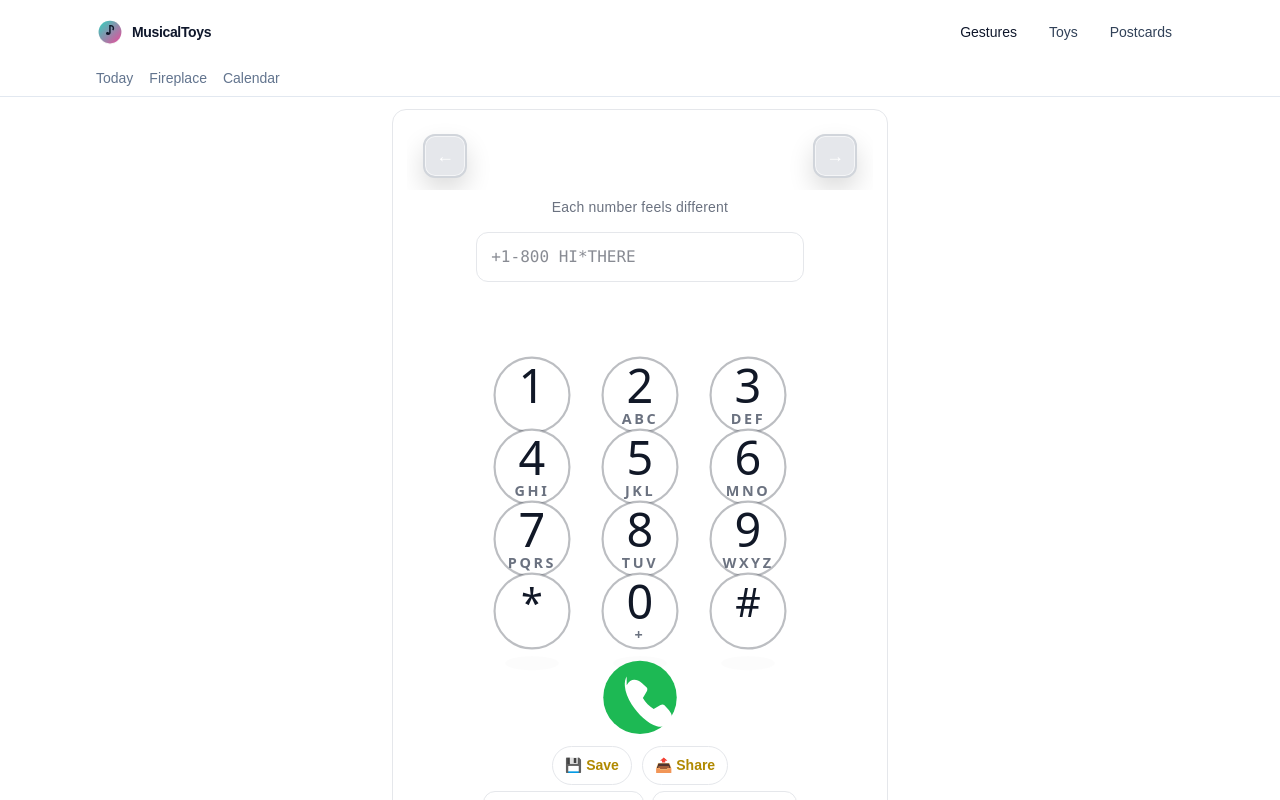
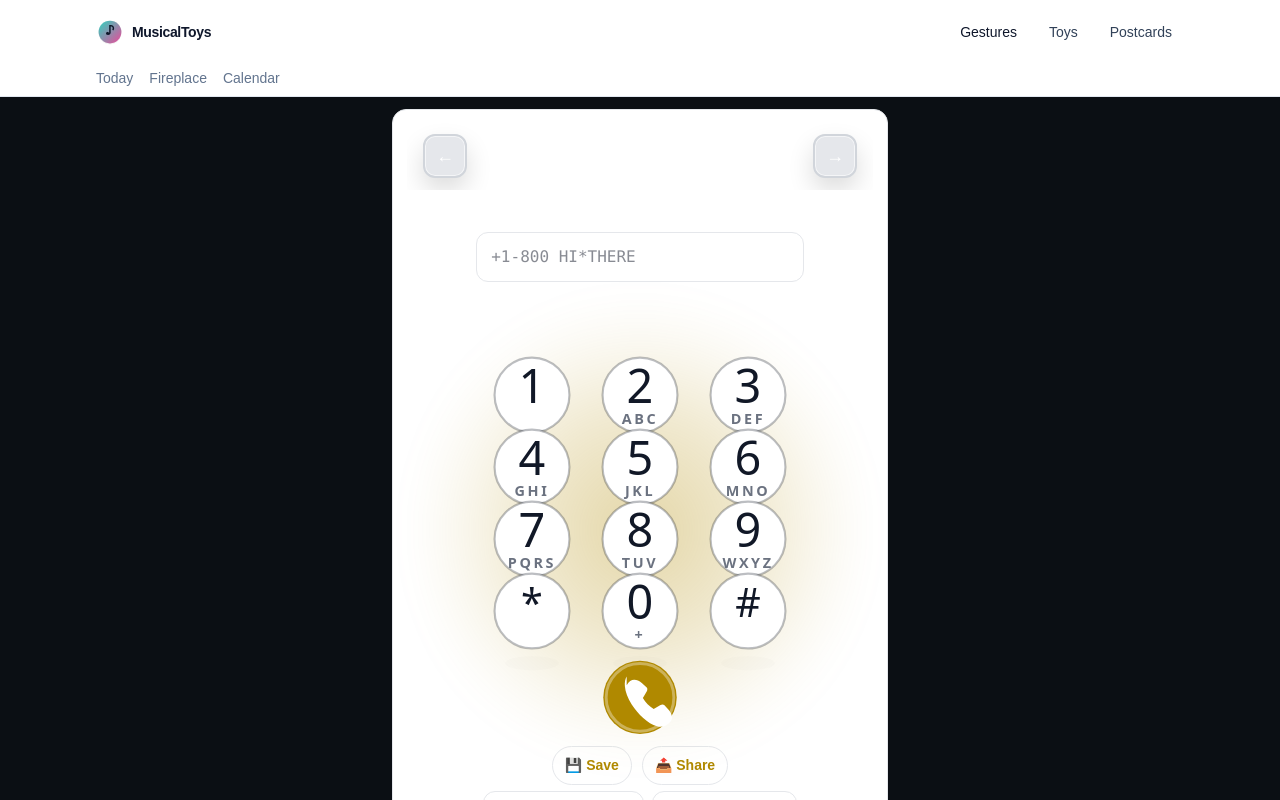
Before and after one commit to andreyeremichev/musicaltoys, a Next.js app: page /toys/tone-dial in a window 1280 px wide. Shown: the top 800 px of the page. Built offline with nearby package versions, Linux system fonts and the light colour scheme.

Commit message:
ToneDial: dark velvet stage, gold halo, stable export for pulse/glow/confetti, synced export captions

```diff
--- a/app/toys/tone-dial/page.tsx
+++ b/app/toys/tone-dial/page.tsx
@@ -22,7 +22,11 @@ const IOS = {
   major: "#B08900", // Brighter (BbMajor) — use your previous “gold”
   minor: "#1E7B45", // Darker (Cminor) — use your previous “minor”
 };
-
+const STAGE = {
+  bg: "#0b0f14",          // deep velvet
+  vignette: "#000000",   // for radial fade
+  halo: "rgba(176, 137, 0, 0.35)", // gold halo (matches IOS.major)
+};
 type TrailMode = "pulse" | "glow" | "confetti";
 
 /* =========================
@@ -627,12 +631,23 @@ export default function ToneDialPage() {
     0 6px 14px rgba(0, 0, 0, 0.18),
     inset 0 0 0 1px rgba(0, 0, 0, 0.06) !important;
 }
-    /* ToneDial: darker header strip so arrows read */
+   /* ToneDial: header on dark velvet */
 [data-tonedial="1"] header,
 [data-tonedial="1"] .toy-nav,
 [data-tonedial="1"] .toy-nav-header {
-  background: #f1f3f5 !important; /* subtle neutral gray */
-  border-bottom: 1px solid #d1d5db !important;
+  background: rgba(255, 255, 255, 0.92) !important;
+  border-bottom: 1px solid rgba(0, 0, 0, 0.12) !important;
+  backdrop-filter: blur(6px);
+}
+  /* ToneDial: dark velvet vignette */
+[data-tonedial="1"] {
+  background:
+    radial-gradient(
+      120% 120% at 50% 10%,
+      rgba(255, 255, 255, 0.06) 0%,
+      rgba(0, 0, 0, 0.65) 55%,
+      #000000 100%
+    );
 }
       `;
     const el = document.createElement("style");
@@ -1511,6 +1526,21 @@ setShowDegreesStrip(true);
       const liveH = Math.max(2, Math.floor(rect.height));
       const clone = svgEl.cloneNode(true) as SVGSVGElement;
 
+// EXPORT SAFETY: iOS can fail to load SVG-as-image when root has CSS filter/drop-shadow
+try {
+  clone.removeAttribute("style");
+  // keep overflow visible if you need it
+  clone.style.overflow = "visible";
+} catch {}
+try {
+  clone.querySelectorAll("[style]").forEach((el) => {
+    const s = (el as HTMLElement).getAttribute("style") || "";
+    if (s.includes("drop-shadow") || s.includes("filter:")) {
+      (el as HTMLElement).setAttribute("style", s.replace(/filter:[^;]+;?/g, ""));
+    }
+  });
+} catch {}
+
       // remove overlay paths + embers + pulse
       clone.querySelectorAll('[data-ov="1"]').forEach((p) => p.remove());
       const embersClone = clone.querySelector("#embers");
@@ -1763,6 +1793,7 @@ if (tok.kind === "rest") continue;
           <svg xmlns="http://www.w3.org/2000/svg" viewBox="0 0 100 115" width="${liveW}" height="${liveH}" shape-rendering="geometricPrecision">
             ${trailMode.startsWith("glow") ? filterBlock : ""}
             ${path ? `<path d="${path}" fill="none" stroke="${activeColor}" stroke-width="${strokeWidth}" stroke-linecap="round" stroke-linejoin="round" ${trailMode.startsWith("glow") ? `filter="url(#vt-glow)"` : ""} />` : ""}
+
             </svg>
         `;
       }
@@ -1900,6 +1931,54 @@ ctx.scale(s * SCALE, s * SCALE);
       }
 
       const srcStrE = (raw || "").toUpperCase();
+      // Map each token index -> character index in srcStrE (so export can highlight +/#/* too)
+const tokenToCharIdxE: number[] = new Array(tokens.length).fill(-1);
+{
+  let ci = 0;
+  for (let ti = 0; ti < tokens.length; ti++) {
+    const tok = tokens[ti];
+    // advance to next non-space character
+    while (ci < srcStrE.length && srcStrE[ci] === " ") ci++;
+
+    // find the next matching character for this token
+    while (ci < srcStrE.length) {
+      const ch = srcStrE[ci];
+
+      if (ch === " ") {
+        ci++;
+        continue;
+      }
+
+      // token matching
+      if (tok.kind === "intro" && ch === "+") break;
+      if (tok.kind === "resolve" && ch === "#") break;
+      if (tok.kind === "toggle" && ch === "*") break;
+      if (tok.kind === "rest" && ch === "-") break;
+
+      if (tok.kind === "deg" || tok.kind === "chroma") {
+        if (/[A-Z]/.test(ch)) {
+          if ((tok as any).srcChar && (tok as any).srcChar === ch) break;
+          // letters should generally match srcChar; if not present, still accept
+          if (!(tok as any).srcChar) break;
+        }
+        if (/[0-9]/.test(ch)) {
+          // special: 0 becomes rest when zeroPolicy=rest
+          if (ch === "0" && zeroPolicy === "rest" && tok.kind !== "rest") {
+            ci++;
+            continue;
+          }
+          break;
+        }
+      }
+
+      // not matching, skip this char
+      ci++;
+    }
+
+    tokenToCharIdxE[ti] = ci < srcStrE.length ? ci : -1;
+    if (ci < srcStrE.length) ci++;
+  }
+}
       const playableE = tokens.filter((t) => t.kind === "deg" || t.kind === "chroma");
       const p2cE: number[] = [];
       {
@@ -1921,7 +2000,7 @@ ctx.scale(s * SCALE, s * SCALE);
         }
       }
 
-      function drawExportCaption(ctx: CanvasRenderingContext2D, activePlayable: number, showBottom: boolean) {
+      function drawExportCaption(ctx: CanvasRenderingContext2D, activeCharIndex: number, showBottom: boolean) {
         const src = (raw || "").toUpperCase().split("");
         const playable = tokens.filter((t) => t.kind === "deg" || t.kind === "chroma");
 
@@ -1968,7 +2047,7 @@ ctx.scale(s * SCALE, s * SCALE);
         const totalW = widths.reduce((a, b) => a + b, 0);
         let x = capX + Math.max(0, (capW - totalW) / 2);
 
-        const activeChar = activePlayable >= 0 && activePlayable < p2cE.length ? p2cE[activePlayable] : -1;
+        const activeChar = activeCharIndex;
 
         // top line
         for (let i = 0; i < disp.length; i++) {
@@ -2066,10 +2145,51 @@ ctx.scale(s * SCALE, s * SCALE);
         const dtSec = lastTs ? (nowTs - lastTs) / 1000 : 1 / FPS;
         lastTs = nowTs;
 
-        c.fillStyle = IOS.pageBg;
+        // --- STAGE: velvet background (match Live) ---
+c.fillStyle = STAGE.bg;
 c.fillRect(0, 0, canvas.width, canvas.height);
 
+// Vignette / soft top light (match your CSS radial)
+{
+  const cx = canvas.width * 0.5;
+  const cy = canvas.height * 0.10;
+  const r0 = 0;
+  const r1 = Math.max(canvas.width, canvas.height) * 0.85;
+
+  const g = c.createRadialGradient(cx, cy, r0, cx, cy, r1);
+  g.addColorStop(0.0, "rgba(255,255,255,0.06)");
+  g.addColorStop(0.55, "rgba(0,0,0,0.65)");
+  g.addColorStop(1.0, "rgba(0,0,0,1)");
+
+  c.fillStyle = g;
+  c.fillRect(0, 0, canvas.width, canvas.height);
+}
+// --- STAGE: gold halo behind keypad (match Live) ---
+{
+  const cx = (drawX + drawW / 2) * SCALE;
+  const cy = (drawY + drawH / 2) * SCALE;
+
+  // Big soft halo radius
+  const rOuter = Math.max(drawW, drawH) * SCALE * 0.72;
+  const rInner = rOuter * 0.12;
+
+  const halo = c.createRadialGradient(cx, cy, rInner, cx, cy, rOuter);
+  halo.addColorStop(0.00, "rgba(176, 137, 0, 0.35)");
+  halo.addColorStop(0.35, "rgba(176, 137, 0, 0.18)");
+  halo.addColorStop(0.55, "rgba(176, 137, 0, 0.06)");
+  halo.addColorStop(0.70, "rgba(176, 137, 0, 0.00)");
+
+  c.fillStyle = halo;
+  c.fillRect(0, 0, canvas.width, canvas.height);
+}
+// Optional: subtle stage shadow under keypad
+c.save();
+c.shadowColor = "rgba(0,0,0,0.55)";
+c.shadowBlur = 40 * SCALE;
+c.shadowOffsetY = 18 * SCALE;
 c.drawImage(bgImg, 0, 0, liveW, liveH, drawX * SCALE, drawY * SCALE, drawW * SCALE, drawH * SCALE);
+c.restore();
+
 
         if (trailMode === "glow") {
   const ovImg = overlayImgs[i];
@@ -2096,9 +2216,9 @@ ctx.scale(s * SCALE, s * SCALE);
           prevStep = i;
         }
 
-        const activePlayableIdx = Math.max(0, playedIdxE - 1);
+        const activeCharIdx = tokenToCharIdxE[i] ?? -1;
 const showBottomThisFrame = SHOW_DEGREES_CAPTION_LINE;
-        drawExportCaption(c, activePlayableIdx, showBottomThisFrame);
+drawExportCaption(c, activeCharIdx, showBottomThisFrame);
         updateAndDrawConfetti(c, dtSec);
 
         if (elapsed < TOTAL_MS_FIXED) requestAnimationFrame(loop);
@@ -2149,7 +2269,12 @@ ctx.scale(s * SCALE, s * SCALE);
   return (
   <div
   data-tonedial="1"
-    style={{ minHeight: "100vh", background: IOS.pageBg, color: IOS.text, overflowX: "hidden" }}
+  style={{
+    minHeight: "100vh",
+    background: STAGE.bg,
+    color: IOS.text,
+    overflowX: "hidden",
+  }}
 >
       <main
         className="vt-card"
@@ -2230,7 +2355,7 @@ ctx.scale(s * SCALE, s * SCALE);
               fontSize: 14,
               lineHeight: 1.3,
               fontWeight: 500,
-              color: IOS.muted,
+              color: "rgba(255,255,255,0.75)",
               letterSpacing: 0.2,
             }}
           >
@@ -2342,6 +2467,29 @@ enterKeyHint="done"
             }}
           >
             <div style={{ position: "relative", width: 360, height: 420 }}>
+  {/* Gold halo (background) */}
+  <div
+    aria-hidden="true"
+    style={{
+      position: "absolute",
+      inset: -40,
+      borderRadius: "50%",
+      background: `radial-gradient(
+        circle at center,
+        ${STAGE.halo} 0%,
+        rgba(176, 137, 0, 0.18) 35%,
+        rgba(176, 137, 0, 0.06) 55%,
+        transparent 70%
+      )`,
+      filter: "blur(18px)",
+      zIndex: 0,
+      pointerEvents: "none",
+    }}
+  />
+
+  {/* Foreground: keep your existing SVG + call button here */}
+  <div style={{ position: "relative", zIndex: 1 }}>
+
               <svg
                 ref={svgRef}
                 viewBox="0 0 100 115"
@@ -2419,12 +2567,20 @@ enterKeyHint="done"
                 {/* Call button visual (SVG only; click handled by HTML overlay) */}
                 {/* Call button visual (SVG only; click handled by HTML overlay) */}
 <g style={{ pointerEvents: "none" }}>
-  <circle cx={50} cy={104} r={10.2} fill={IOS.green} />
+  <circle cx={50} cy={104} r={10.2} fill={IOS.major} />
   <path
     d="M46.3 100.6c.6-1 1.3-1.5 2.1-1.5.7 0 1.4.3 2.1.9l1.3 1.2c.3.3.3.7.1 1.1l-1.1 1.9c.7 1.2 1.8 2.4 3 3l1.9-1.1c.4-.2.8-.2 1.1.1l1.2 1.3c.6.7.9 1.4.9 2.1 0 .8-.5 1.5-1.5 2.1-.7.4-1.6.6-2.7.3-2.5-.6-5.3-3.4-7-6-1.1-1.8-1.8-3.6-1.9-5.1-.1-1.1.1-2 .5-2.7z"
     fill="#FFFFFF"
   />
 </g>
+<circle
+  cx={50}
+  cy={104}
+  r={9.4}
+  fill="none"
+  stroke="rgba(255,255,255,0.35)"
+  strokeWidth={0.8}
+/>
 
                 {/* Lines / Glow overlay (single) */}
                 {trailMode === "glow" && overlayPath ? (
@@ -2458,6 +2614,8 @@ enterKeyHint="done"
                   </g>
                 ) : null}
               </svg>
+
+
 
               {/* HTML overlay button matching call circle */}
               <button
@@ -2481,6 +2639,8 @@ enterKeyHint="done"
               />
               </div>
           </div>
+            </div>
+
 
           {/* Actions */}
           <div className="vt-actions minw0" aria-label="Actions">
```
Lines whose indentation alone changed are shown as unchanged.
